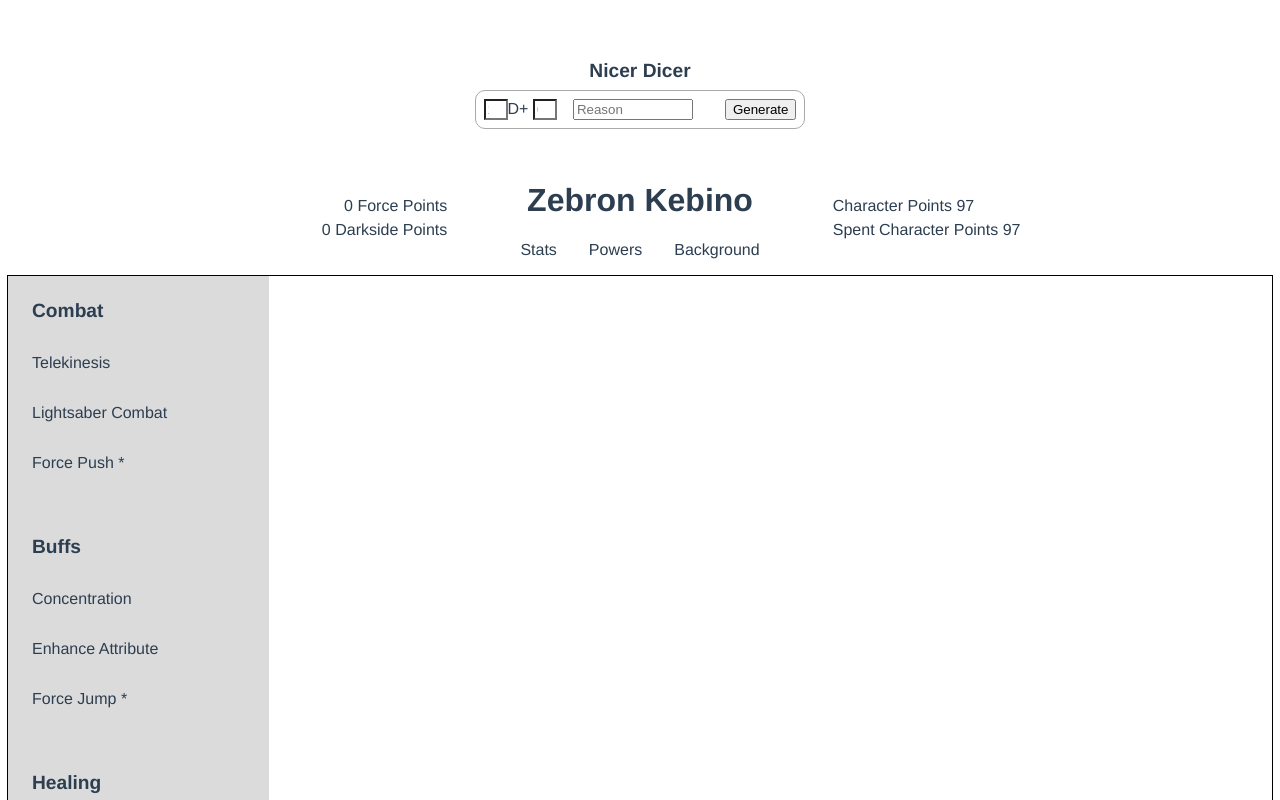
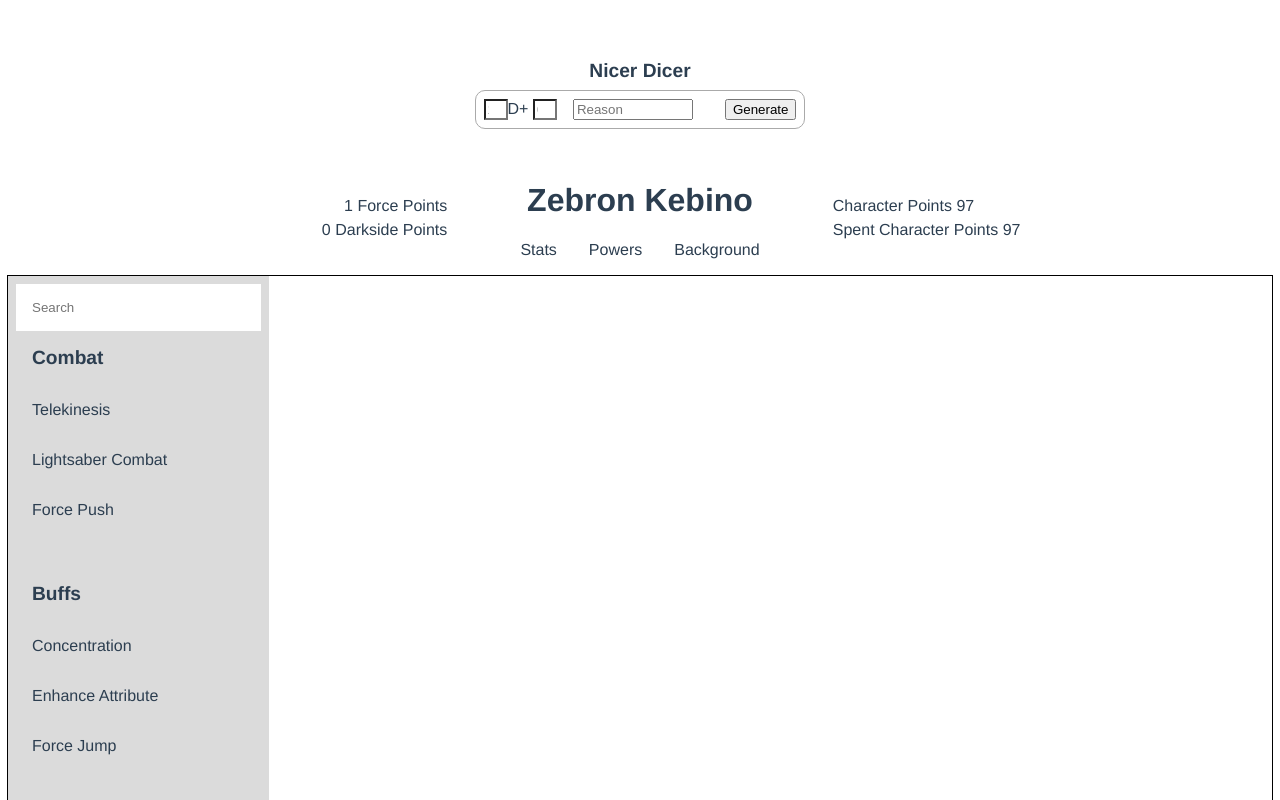
Before and after one commit to darafsa/star-wars-d6, a Vue app: page / in a window 1280 px wide. Both pictures are taken after a click on the link "Powers". Shown: the top 800 px of the page. Built offline with nearby package versions, Linux system fonts and the light colour scheme.

Commit message:
hover update

```diff
--- a/src/assets/zebron_kebino.js
+++ b/src/assets/zebron_kebino.js
@@ -1,5 +1,5 @@
 export const points = {
-	force: 0,
+	force: 1,
 	darkside: 0,
 	character: 97,
 	spent: 97,
@@ -105,8 +105,14 @@ export const stats = [
 
 export const data = {
 	modifiers: {
-		proximity: 'Modified by Proximity',
-		relationship: 'Modified by Relationship',
+		proximity: {
+			text: 'Modified by Proximity',
+			hover: 'Touching +0\nLine of sight (not touching) +2\nNot line of site, at 1-100 meters +5\n101 meters, to 10 kilometers +7\n11 to 1,000 kilometers +10\nSame planet more than 1,000 kilometers +15\nSame star system, different planet +20\nNot in same star system +20'
+		},
+		relationship: {
+			text: 'Modified by Relationship',
+			hover: 'Close relatives (married, siblings, parent and child, etc) +0\nClose friends +2\nFriends +5\nAcquaintances +7\nSlight acquaintances +10\nMet once +12\nNever met, but know each other by reputation +15\nComplete strangers +20\nComplete strangers and not of the same species +30'
+		},
 	},
 	extra: {
 		inSight: 'Target must be in sight of the Jedi',
@@ -132,7 +138,7 @@ export const powers = {
 		},
 		sense: {
 			name: 'Sense',
-			dice: 3,
+			dice: 4,
 			pips: 2,
 		},
 		alter: {
@@ -271,7 +277,7 @@ export const powers = {
 			},
 		},
 		{
-			name: 'Force Push *',
+			name: 'Force Push',
 			powers: ['alter'],
 			source: 'Core Rulebook, page 86',
 			required: ['Concentration', 'Life Detection', 'Telekinesis'],
@@ -389,7 +395,7 @@ export const powers = {
 			},
 		},
 		{
-			name: 'Force Jump * ',
+			name: 'Force Jump',
 			powers: ['control', 'alter'],
 			requires: ['Enhance Attribute', 'Telekinesis'],
 			difficulty: {
@@ -503,7 +509,7 @@ export const powers = {
 			},
 		},
 		{
-			name: 'Remain Conscious *',
+			name: 'Remain Conscious',
 			powers: ['control'],
 			required: ['Control Pain'],
 			difficulty: {
@@ -595,7 +601,7 @@ export const powers = {
 			name: 'Enhance Senses',
 		},
 		{
-			name: 'Merge Senses *',
+			name: 'Merge Senses',
 			powers: ['sense'],
 			timeToUse: data.time[3],
 			required: ['Magnify Senses'],
@@ -716,7 +722,7 @@ export const powers = {
 			},
 		},
 		{
-			name: 'Combat Sense *',
+			name: 'Combat Sense',
 			powers: ['sense'],
 			required: ['Danger Sense', 'Life Detection'],
 			difficulty: {
@@ -749,7 +755,7 @@ export const powers = {
 			name: 'Communication',
 		},
 		{
-			name: 'Affect Mind *',
+			name: 'Affect Mind',
 			powers: ['control', 'sense', 'alter'],
 			difficulty: {
 				control: {
--- a/src/components/Zebron Kebino/Powers/Difficulty.vue
+++ b/src/components/Zebron Kebino/Powers/Difficulty.vue
@@ -46,7 +46,10 @@
 						v-for="(item, index) in getDifficulty(power).modifiers"
 						:key="index"
 					>
-						{{ item }}
+						<div
+							class="level hover"
+							v-html="getModifier(item)"
+						></div>
 					</li>
 				</ul>
 			</div>
@@ -118,6 +121,10 @@ export default {
 			return `<span title="${levelHover}">${levelTitle}</span>`;
 		}
 
+		function getModifier(item) {
+			return `<span title="${item.hover}">${item.text}</span>`;
+		}
+
 		function hasIncreasedDifficulty(power) {
 			if (getDifficulty(power).increased) return true;
 			return false;
@@ -186,6 +193,7 @@ export default {
 			data,
 			getDifficulty,
 			getDifficultyLevel,
+			getModifier,
 			getDice,
 			copyRoll,
 			getExtra,
@@ -247,7 +255,7 @@ export default {
 					}
 
 					.hover {
-						cursor: pointer;
+						cursor: help;
 					}
 
 					.text {
--- a/src/components/Zebron Kebino/Powers/Powers.vue
+++ b/src/components/Zebron Kebino/Powers/Powers.vue
@@ -1,7 +1,8 @@
 <template>
 	<div class="powers--container">
 		<ul class="list">
-			<li class="list-item" :class="{ hover: skill.type != 'label', label: skill.type == 'label' }" v-for="(skill, index) in powers.skills" :key="index" @click="showSkill(skill)">
+			<input class="list-item" placeholder="Search" :v-bind="data.search">
+			<li class="list-item" :class="{ hover: skill.type != 'label', label: skill.type == 'label' }" v-for="(skill, index) in filterSkills()" :key="index" @click="showSkill(skill)">
 				{{ skill.name }}
 			</li>
 		</ul>
@@ -21,7 +22,8 @@ export default {
 	},
 	setup() {
 		const data = reactive({
-			currentSkill: ""
+			currentSkill: "",
+			search: ""
 		})
 		function getPowers(skill) {
 			var str = "Powers: ";
@@ -35,11 +37,20 @@ export default {
 			if(skill.type != 'label')
 				data.currentSkill = skill;
 		}
+
+		function filterSkills() {
+			if(data.search == "") {
+				return powers.skills
+			} else {
+				return
+			}
+		}
 		return {
 			data,
 			powers,
 			getPowers,
-			showSkill
+			showSkill,
+			filterSkills
 		};
 	},
 };
@@ -77,6 +88,10 @@ export default {
 			padding: 1rem;
 		}
 
+		input {
+			border: 0;
+		}
+
 		.hover {
 			cursor: pointer;
 			transition: background 0.2s ease;
```
